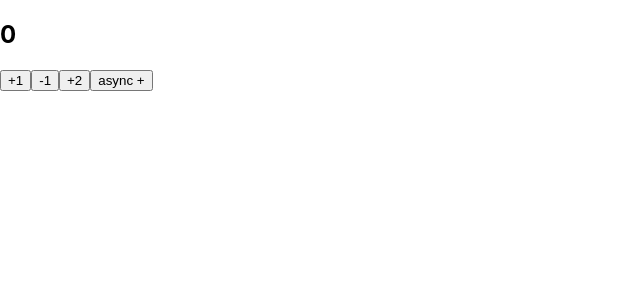
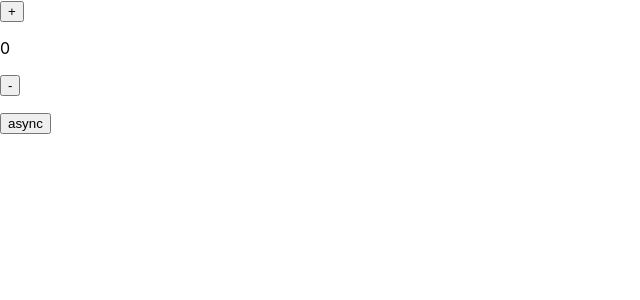
Before and after one commit to SukeyPuff/Let-s-study, a React (Create React App) app in the folder FrontEnd/demo/react-18-router/: page / in a window 1280 px wide. Shown: the top 300 px of the page, without its empty margins (0-640 px from the left). Built offline with nearby package versions, Linux system fonts and the light colour scheme.

Commit message:
feat: 应用结构

```diff
--- a/FrontEnd/demo/react-18-router/package.json
+++ b/FrontEnd/demo/react-18-router/package.json
@@ -9,6 +9,7 @@
     "@testing-library/user-event": "^13.5.0",
     "react": "^18.2.0",
     "react-dom": "^18.2.0",
+    "react-redux": "^8.0.2",
     "react-router-dom": "6",
     "react-scripts": "5.0.1",
     "redux": "^4.2.0",
--- a/FrontEnd/demo/react-18-router/src/App.jsx
+++ b/FrontEnd/demo/react-18-router/src/App.jsx
@@ -1,73 +1,5 @@
-import { createSlice, configureStore } from "@reduxjs/toolkit";
-
-const counterSlice = createSlice({
-  name: "counter",
-  initialState: {
-    value: 0,
-  },
-  reducers: {
-    incremented: (state) => {
-      state.value += 1;
-    },
-    decremented: (state) => {
-      state.value -= 1;
-    },
-    incrementedByAmount: (state, action) => {
-      state.value += action.payload;
-    },
-  },
-});
-
-const { incremented, decremented, incrementedByAmount } = counterSlice.actions;
-
-const store = configureStore({
-  reducer: counterSlice.reducer,
-});
-
-const selectCounterValue = (state) => state.value;
-
-const currentValue = selectCounterValue(store.getState());
-
-store.subscribe(() => console.log(store.getState()));
+import Counter from "./features/counter/Counter";
 
 export default function App() {
-  return <Child currentValue={currentValue} />;
+  return <Counter />;
 }
-
-function Child({ currentValue }) {
-  console.log(currentValue);
-
-  const incrementAsync = (amount) => (dispatch) => {
-    setTimeout(() => {
-      dispatch(incrementedByAmount(amount));
-    }, 1000);
-  };
-
-  return (
-    <>
-      <h2>{currentValue}</h2>
-      <button
-        onClick={() => {
-          store.dispatch(incremented());
-        }}
-      >
-        +1
-      </button>
-      <button
-        onClick={() => {
-          store.dispatch(decremented());
-        }}
-      >
-        -1
-      </button>
-      <button
-        onClick={() => {
-          store.dispatch(incrementedByAmount(2));
-        }}
-      >
-        +2
-      </button>
-      <button onClick={() => incrementAsync(4)(store.dispatch)}>async +</button>
-    </>
-  );
-}
--- a/FrontEnd/demo/react-18-router/src/features/counter/Counter.js
+++ b/FrontEnd/demo/react-18-router/src/features/counter/Counter.js
@@ -0,0 +1,28 @@
+import React, {useState} from 'react'
+import {useSelector, useDispatch} from 'react-redux'
+import {
+  decrement,
+  increment,
+  incrementByAmount,
+  incrementAsync,
+  selectCount
+} from './counterSlice'
+
+export default function Counter() {
+  const count = useSelector(selectCount)
+  const dispatch = useDispatch()
+  const [incrementAmount, setIncrementAmount] = useState('2')
+
+  return (
+    <>
+      <button onClick={() => dispatch(increment())}>+</button>
+      <p><span>{count}</span></p>
+      <button onClick={() => dispatch(decrement())}>-</button>
+      <p>
+        <button onClick={() => {
+          dispatch(incrementAsync(2))
+        }}>async</button>
+      </p>
+    </>
+  )
+}
--- a/FrontEnd/demo/react-18-router/src/features/counter/counterSlice.js
+++ b/FrontEnd/demo/react-18-router/src/features/counter/counterSlice.js
@@ -0,0 +1,31 @@
+import {createSlice} from '@reduxjs/toolkit'
+
+export const counterSlice = createSlice({
+  name: 'counter',
+  initialState: {
+    value: 0
+  },
+  reducers: {
+    increment: state => {
+      state.value += 1
+    },
+    decrement: state => {
+      state.value -= 1
+    },
+    incrementByAmount: (state, action) => {
+      state.value += action.payload
+    }
+  }
+})
+
+export const {increment, decrement, incrementByAmount} = counterSlice.actions
+
+export const incrementAsync = amount => dispatch => {
+  setTimeout(() => {
+    dispatch(incrementByAmount(amount))
+  }, 1000)
+}
+
+export const selectCount = state => state.counter.value
+
+export default counterSlice.reducer
--- a/FrontEnd/demo/react-18-router/src/index.js
+++ b/FrontEnd/demo/react-18-router/src/index.js
@@ -1,5 +1,7 @@
 import React from 'react';
 import ReactDOM from 'react-dom/client';
+import store from './app/store'
+import { Provider } from 'react-redux'
 import './index.css';
 import App from './App';
 import reportWebVitals from './reportWebVitals';
@@ -7,7 +9,9 @@ import reportWebVitals from './reportWebVitals';
 const root = ReactDOM.createRoot(document.getElementById('root'));
 root.render(
   <React.StrictMode>
-    <App />
+    <Provider store={store}>
+      <App />
+    </Provider>
   </React.StrictMode>
 );
 
```
Also changed, not shown: 1 other file (tests, documents, lock files or other folders).
